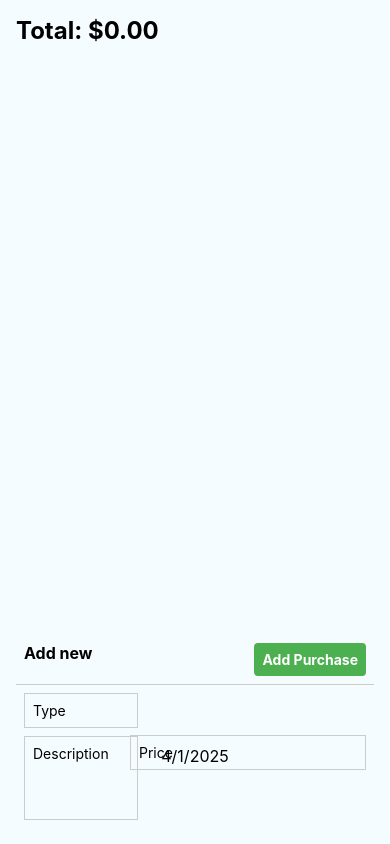
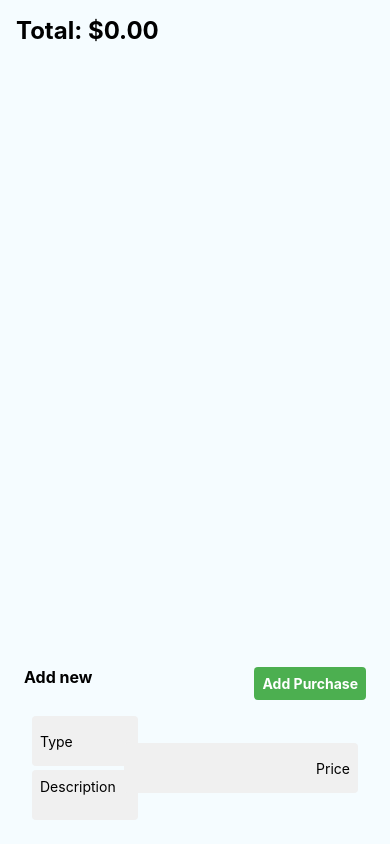
Before and after one commit to Romarioagrow/DailyExpensesApp, a React Native app: screen / in a window 390 px wide. Built offline with nearby package versions, Linux system fonts and the light colour scheme.

Commit message:
input box ref

```diff
--- a/components/PurchaseForm.js
+++ b/components/PurchaseForm.js
@@ -25,20 +25,20 @@ const PurchaseForm = ({
                 </TouchableOpacity>
             </View>
             <View style={styles.newPurchase}>
-                <View style={styles.purchaseTypeCol}>
+                <View style={[styles.purchaseTypeCol, {width: Dimensions.get('window').width/2}]}>
                     <TextInput
-                        style={styles.purchaseTypeInput}
+                        style={[styles.purchaseTypeInput, {height: 50}]}
                         placeholder="Type"
                         value={newPurchase.type}
                         onChangeText={onTypeChange}
                     />
                     <TextInput
-                        style={styles.itemDescriptionInput}
+                        style={[styles.itemDescriptionInput, {height: 50}]}
                         placeholder="Description"
                         value={newPurchase.description}
                         onChangeText={onDescriptionChange}
                         multiline
-                        numberOfLines={4}
+                        numberOfLines={2}
                     />
                 </View>
                 <View style={styles.datePickerCol}>
@@ -55,7 +55,7 @@ const PurchaseForm = ({
                         />
                     )}
                 </View>
-                <View style={styles.priceCol}>
+                <View style={[styles.priceCol, {height: 50}]}>
                     <TextInput
                         style={styles.priceInput}
                         placeholder="Price"
@@ -68,6 +68,7 @@ const PurchaseForm = ({
         </View>
     );
 };
+
 
 const styles = StyleSheet.create({
     addButtonRow: {
@@ -92,12 +93,13 @@ const styles = StyleSheet.create({
         flexDirection: 'row',
         alignItems: 'center',
         justifyContent: 'space-between',
-        padding: 8,
-        borderTopColor: '#CCCCCC',
-        borderTopWidth: 1,
+        paddingHorizontal: 16,
+        paddingVertical: 8,
     },
     purchaseTypeCol: {
         flex: 1,
+        width: '50%',
+        marginRight: 8,
     },
     datePickerCol: {
         flex: 1,
@@ -108,28 +110,32 @@ const styles = StyleSheet.create({
         alignItems: 'flex-end',
     },
     purchaseTypeInput: {
-        borderColor: '#CCCCCC',
-        borderWidth: 1,
+        backgroundColor: '#F0F0F0',
         padding: 8,
-        marginBottom: 8,
+        marginBottom: 4,
+        borderRadius: 4,
+        height: 72,
     },
     itemDescriptionInput: {
-        borderColor: '#CCCCCC',
-        borderWidth: 1,
+        backgroundColor: '#F0F0F0',
         padding: 8,
         flexGrow: 1,
         textAlignVertical: 'top',
-        height: Dimensions.get('window').height * 0.1,
+        borderRadius: 4,
+        height: 72,
     },
     dateText: {
         fontSize: 16,
     },
     priceInput: {
-        borderColor: '#CCCCCC',
-        borderWidth: 1,
+        backgroundColor: '#F0F0F0',
         padding: 8,
-        marginBottom: 8,
+        borderRadius: 4,
+        height: 72,
+        textAlign: 'right',
     },
 });
 
+
+
 export default PurchaseForm;
```
